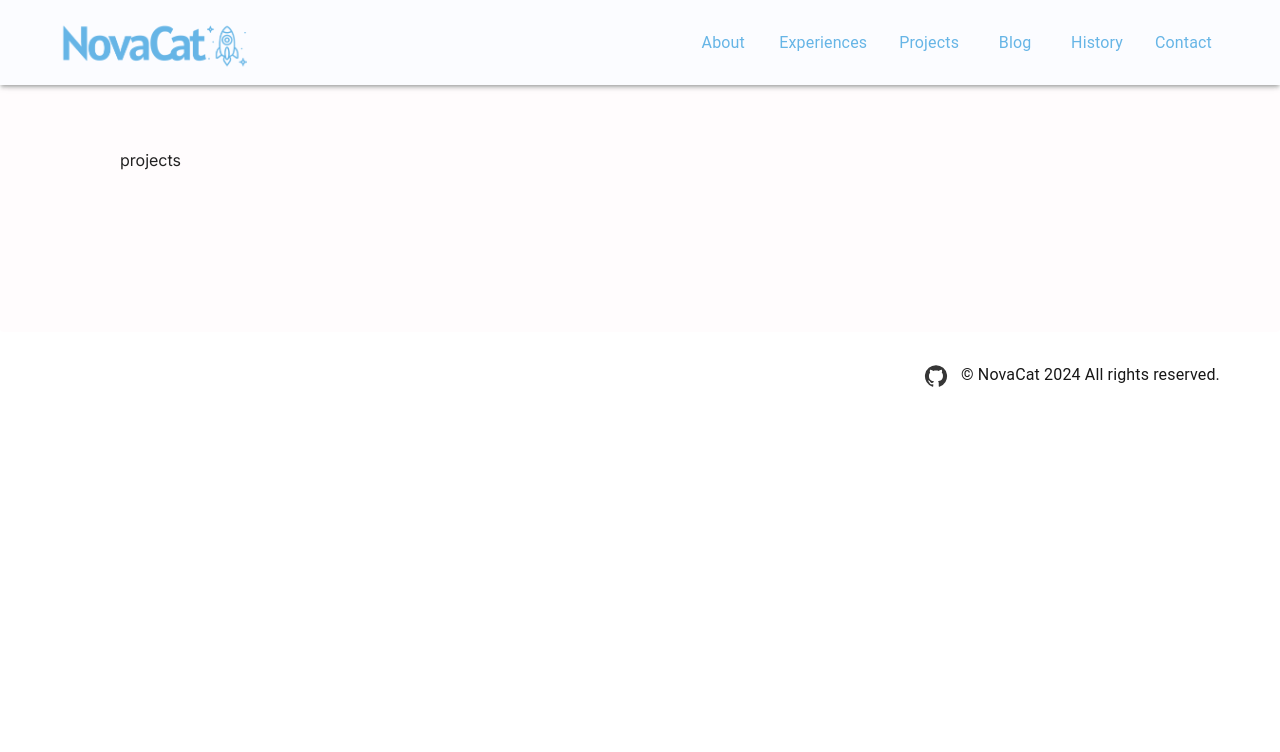
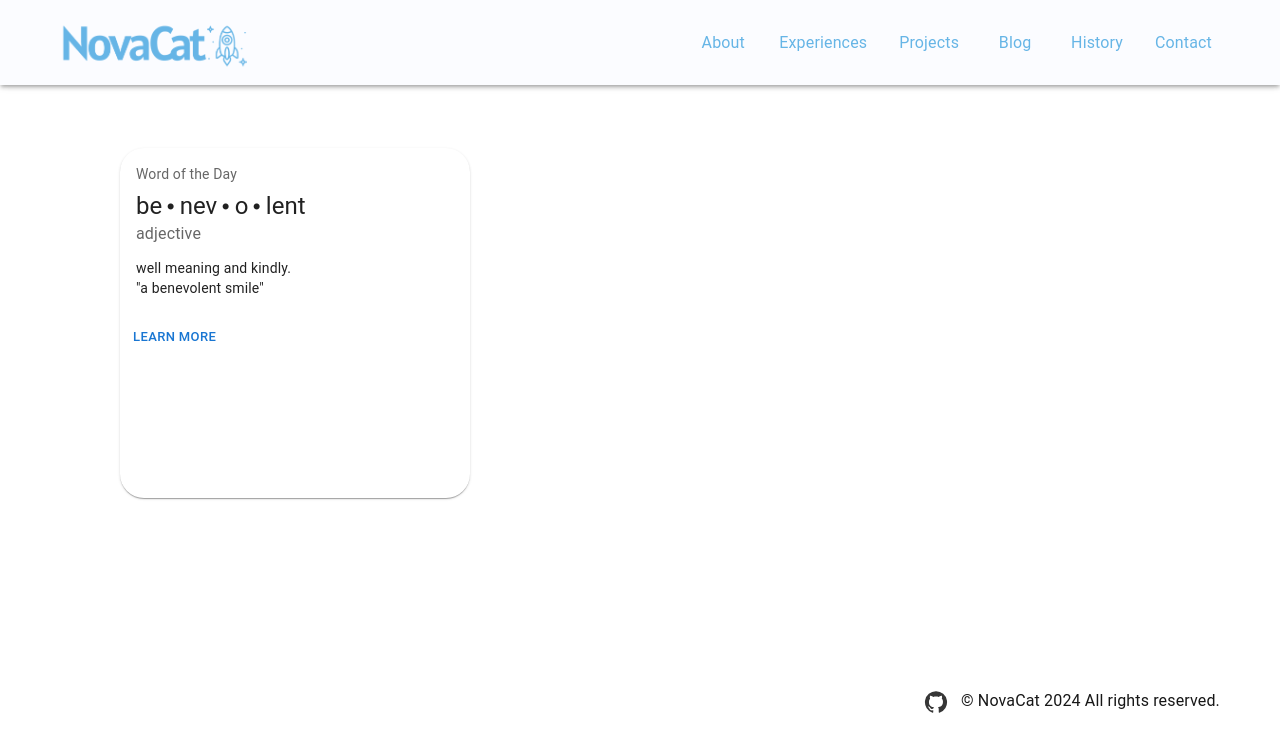
Before and after one commit to novacat25/NovaCat-Portfolio, a Next.js app: page /projects in a window 1280 px wide. Shown: the top 752 px of the page. Built offline with nearby package versions, Linux system fonts and the light colour scheme.

Commit message:
Feat: Refactoring size.ts & Card components building

```diff
--- a/src/components/atoms/Logo/Logo.tsx
+++ b/src/components/atoms/Logo/Logo.tsx
@@ -1,4 +1,4 @@
-import { LOGO_HEIGHT_PC, LOGO_HEIGHT_SP, LOGO_STYLE_PC, LOGO_STYLE_SP, LOGO_WIDTH_PC, LOGO_WIDTH_SP } from "@/constants/logo_size"
+import { LOGO_HEIGHT_PC, LOGO_HEIGHT_SP, LOGO_STYLE_PC, LOGO_STYLE_SP, LOGO_WIDTH_PC, LOGO_WIDTH_SP } from "@/constants/size"
 import Image from "next/image"
 import Link from "next/link"
 import React from "react"
--- a/src/components/pages/Introduce/PC/PCIntroducePage.tsx
+++ b/src/components/pages/Introduce/PC/PCIntroducePage.tsx
@@ -1,5 +1,5 @@
 import { IntroduceButtonGroup, IntroduceSentence } from "@/components/organisms/Introduce"
-import { INTRODUCE_PC } from "@/constants/image_size"
+import { INTRODUCE_IMAGE_PC } from "@/constants/size"
 import { colors } from "@/styles/colors"
 import { Box, Paper, Skeleton } from "@mui/material"
 
@@ -7,7 +7,7 @@ export const PCIntroducePage = () => {
   return (
     <Paper elevation={0} sx={{ backgroundColor: colors.background.main, pt: 7.5 , pl: 7.5, pb: 20 }}>
       <Box display="flex" alignItems="center" gap={4.5}>
-        <Skeleton variant="circular" width={INTRODUCE_PC} height={INTRODUCE_PC} />
+        <Skeleton variant="circular" width={INTRODUCE_IMAGE_PC} height={INTRODUCE_IMAGE_PC} />
         <Box>
           <IntroduceSentence />
           <IntroduceButtonGroup />
--- a/src/components/pages/Introduce/SP/SPIntroducePage.tsx
+++ b/src/components/pages/Introduce/SP/SPIntroducePage.tsx
@@ -1,5 +1,5 @@
 import { IntroduceButtonGroup, IntroduceSentence } from "@/components/organisms/Introduce"
-import { INTRODUCE_SP } from "@/constants/image_size"
+import { INTRODUCE_IMAGE_SP } from "@/constants/size"
 import { colors } from "@/styles/colors"
 import { Paper, Skeleton, Stack } from "@mui/material"
 
@@ -7,7 +7,7 @@ export const SPIntroducePage = () => {
   return (
     <Paper elevation={0} sx={{ backgroundColor: colors.background.main, px: 2, py: 2, pb: 6 }}>
       <Stack alignItems='center'>
-        <Skeleton variant="circular" width={INTRODUCE_SP} height={INTRODUCE_SP} />
+        <Skeleton variant="circular" width={INTRODUCE_IMAGE_SP} height={INTRODUCE_IMAGE_SP} />
         <IntroduceSentence isMobile />
         <IntroduceButtonGroup isMobile />
       </Stack>
--- a/src/components/pages/Projects/PC/PCProjectsPage.tsx
+++ b/src/components/pages/Projects/PC/PCProjectsPage.tsx
@@ -1,10 +1,43 @@
-import { colors } from "@/styles/colors"
 import { Paper } from "@mui/material"
+import Box from '@mui/material/Box'
+import Card from '@mui/material/Card'
+import CardActions from '@mui/material/CardActions'
+import CardContent from '@mui/material/CardContent'
+import Button from '@mui/material/Button'
+import Typography from '@mui/material/Typography'
+import { PROJECTS_CARD_SIZE } from "@/constants/size"
+
+const bull = (
+  <Box
+    component="span"
+    sx={{ display: 'inline-block', mx: '2px', transform: 'scale(0.8)' }}
+  >
+    •
+  </Box>
+)
 
 export const PCProjectsPage = () => {
   return (
-    <Paper elevation={0} sx={{ backgroundColor: colors.background.main, pt: 7.5 , px: 15, pb: 20 }}>
-      projects
+    <Paper elevation={0} sx={{ pt: 7.5 , px: 15, pb: 20 }}>
+      <Card sx={{ borderRadius: '24px', width: PROJECTS_CARD_SIZE, height: PROJECTS_CARD_SIZE }}>
+        <CardContent>
+          <Typography gutterBottom sx={{ color: 'text.secondary', fontSize: 14 }}>
+            Word of the Day
+          </Typography>
+          <Typography variant="h5" component="div">
+            be{bull}nev{bull}o{bull}lent
+          </Typography>
+          <Typography sx={{ color: 'text.secondary', mb: 1.5 }}>adjective</Typography>
+          <Typography variant="body2">
+            well meaning and kindly.
+            <br />
+            {'"a benevolent smile"'}
+          </Typography>
+        </CardContent>
+        <CardActions>
+          <Button size="small">Learn More</Button>
+        </CardActions>
+      </Card>
     </Paper>
     )
 }
--- a/src/components/pages/Projects/SP/SPProjectsPage.tsx
+++ b/src/components/pages/Projects/SP/SPProjectsPage.tsx
@@ -1,9 +1,8 @@
-import { colors } from "@/styles/colors"
 import { Paper } from "@mui/material"
 
 export const SPProjectsPage = () => {
   return (
-    <Paper elevation={0} sx={{ backgroundColor: colors.background.main, px: 2, pt: 2, pb: 6 }}>
+    <Paper elevation={0} sx={{ px: 2, pt: 2, pb: 6 }}>
       projects
     </Paper>
 )
--- a/src/constants/image_size.ts
+++ /dev/null
@@ -1,5 +0,0 @@
-export const INTRODUCE_PC = 546
-export const INTRODUCE_SP = 327
-
-export const ABOUT_PC = 506
-export const ABOUT_SP = 218
--- a/src/constants/logo_size.ts
+++ b/src/constants/size.ts
@@ -4,5 +4,13 @@ export const LOGO_HEIGHT_PC = 61
 export const LOGO_WIDTH_SP = 138
 export const LOGO_HEIGHT_SP = 41
 
+export const INTRODUCE_IMAGE_PC = 546
+export const INTRODUCE_IMAGE_SP = 327
+
+export const ABOUT_IMAGE_PC = 506
+export const ABOUT_IMAGE_SP = 218
+
+export const PROJECTS_CARD_SIZE = 350
+
 export const LOGO_STYLE_SP = { width: LOGO_WIDTH_SP, height: LOGO_HEIGHT_SP }
 export const LOGO_STYLE_PC = { width: LOGO_WIDTH_PC, height: LOGO_HEIGHT_PC }
```
